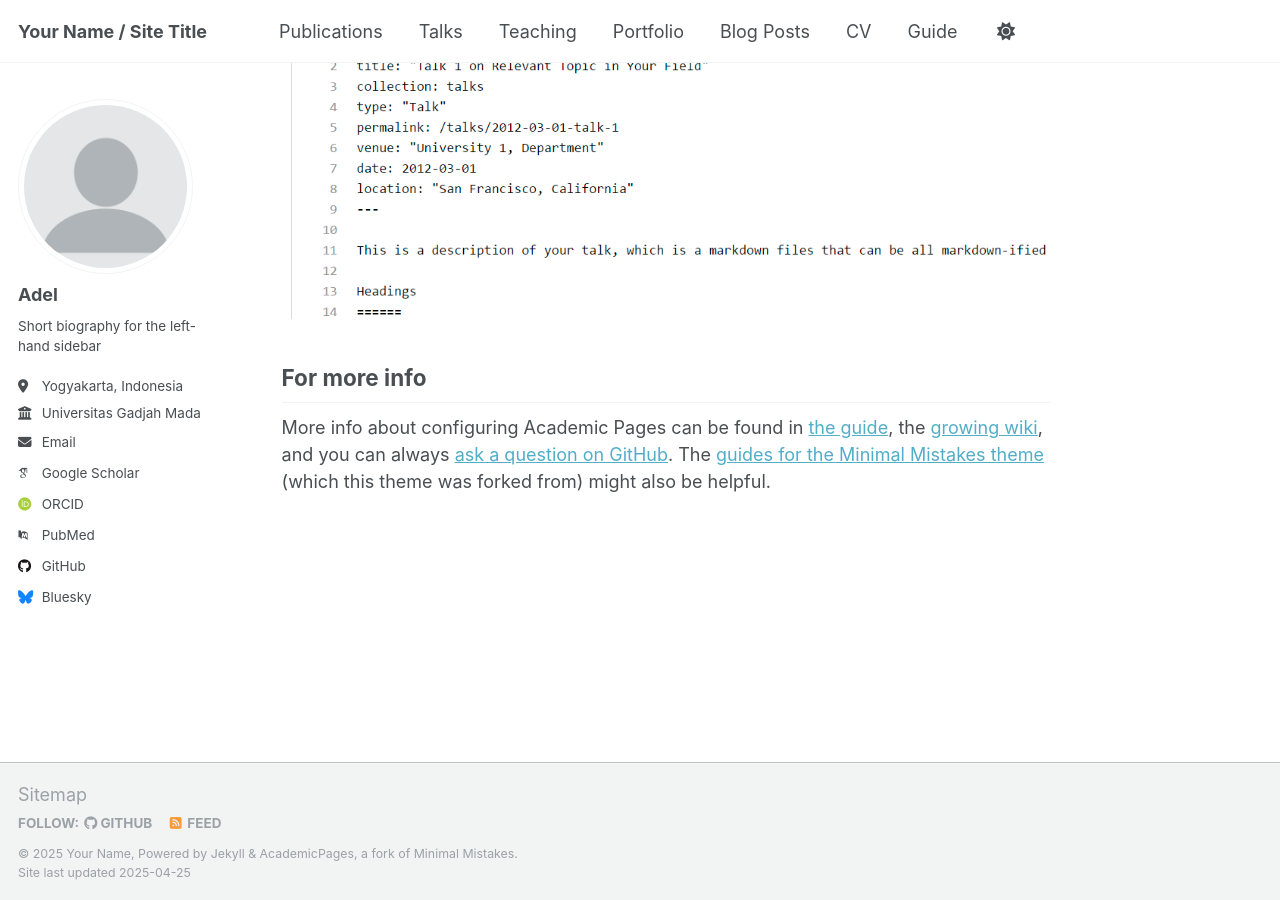
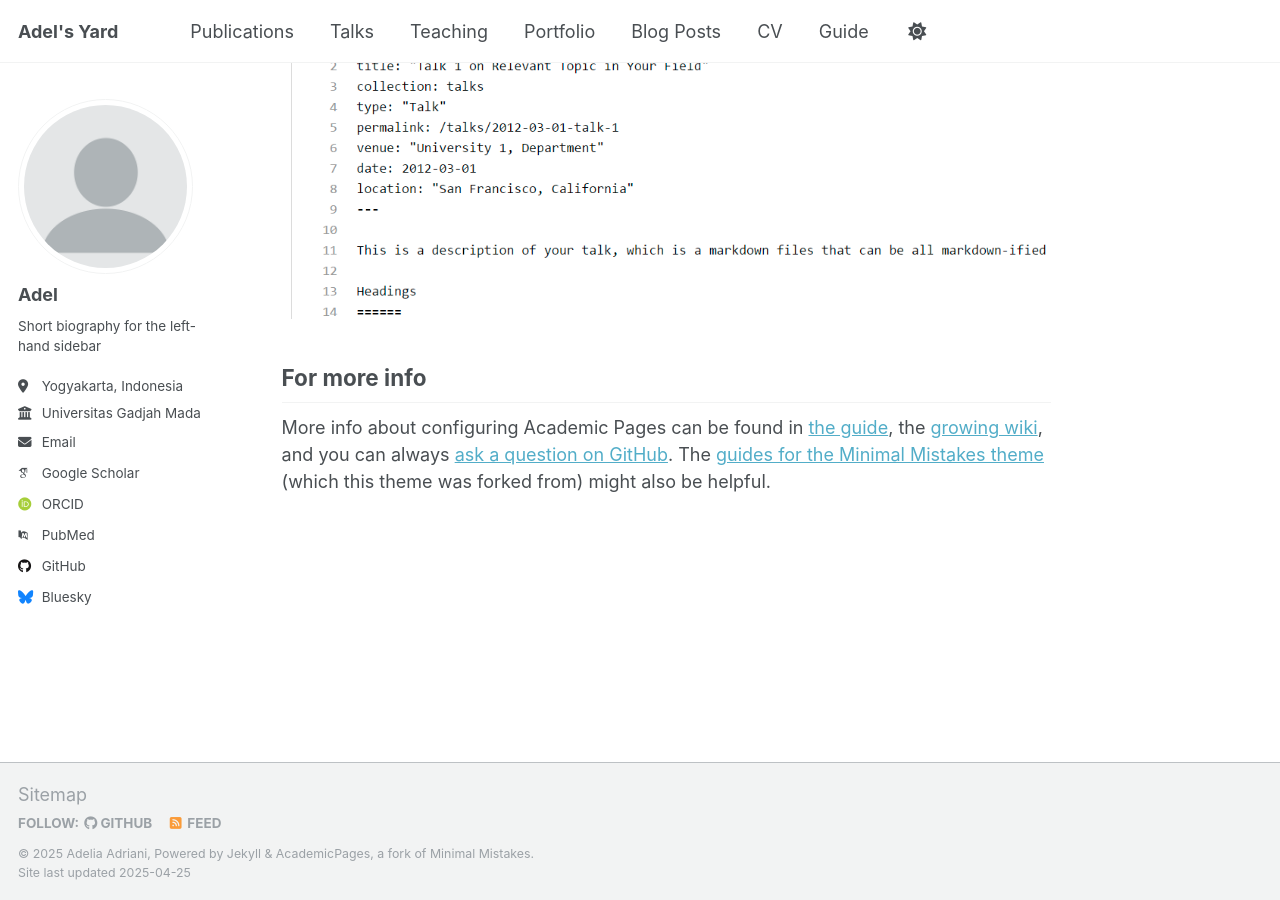
Before and after one commit to adeladriani/adeladriani-s, a Jekyll site: the page built from _pages/about.md, in a window 1280 px wide and 900 px high, scrolled down 2636 px. Built offline with Jekyll 4.4.1, drawn with Linux system fonts in a browser that asks for light colours; some web fonts are replaced.

Commit message:
Update _config.yml
update : name, site name, & email

```diff
--- a/_config.yml
+++ b/_config.yml
@@ -9,9 +9,9 @@
 # Basic Site Settings
 locale                   : "en-US"
 site_theme               : "default"
-title                    : "Your Name / Site Title"
+title                    : "Adel's Yard"
 title_separator          : "-"
-name                     : &name "Your Name"
+name                     : &name "Adelia Adriani"
 description              : &description "personal description"
 url                      : https://academicpages.github.io # the base hostname & protocol for your site e.g. "https://[your GitHub username].github.io"
 baseurl                  : "" # the subpath of your site, e.g. "/blog"
@@ -29,7 +29,7 @@ author:
   location         : "Yogyakarta, Indonesia"
   employer         : "Universitas Gadjah Mada"
   uri              : # URL
-  email            : "none@example.org"
+  email            : "adeliaadriani02@gmail.com"
 
   # Academic websites
   arxiv            : # URL - Update with the correct link to your profile
```
